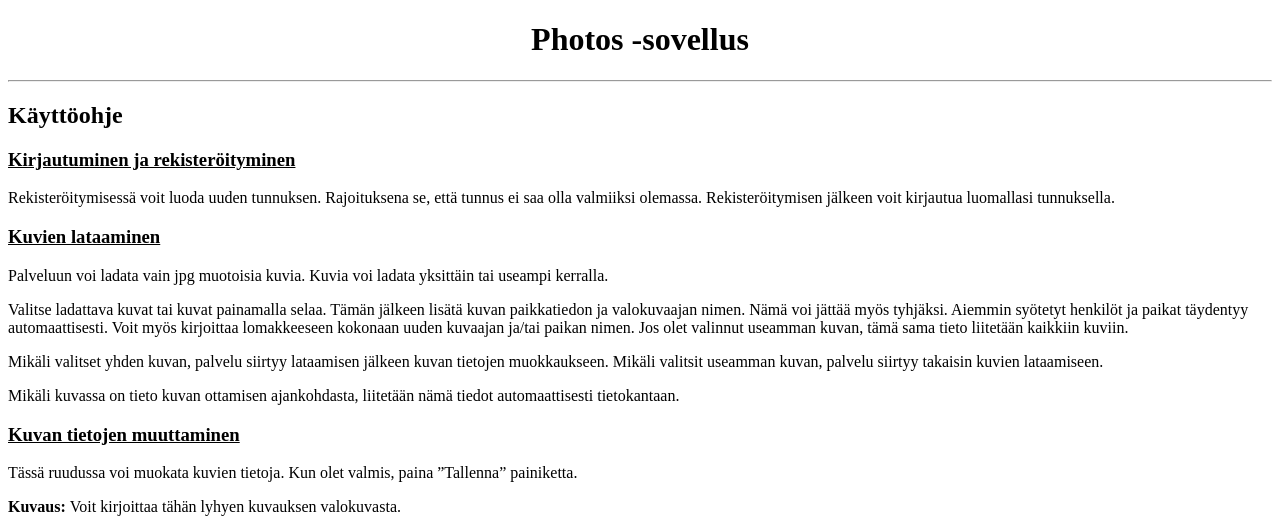
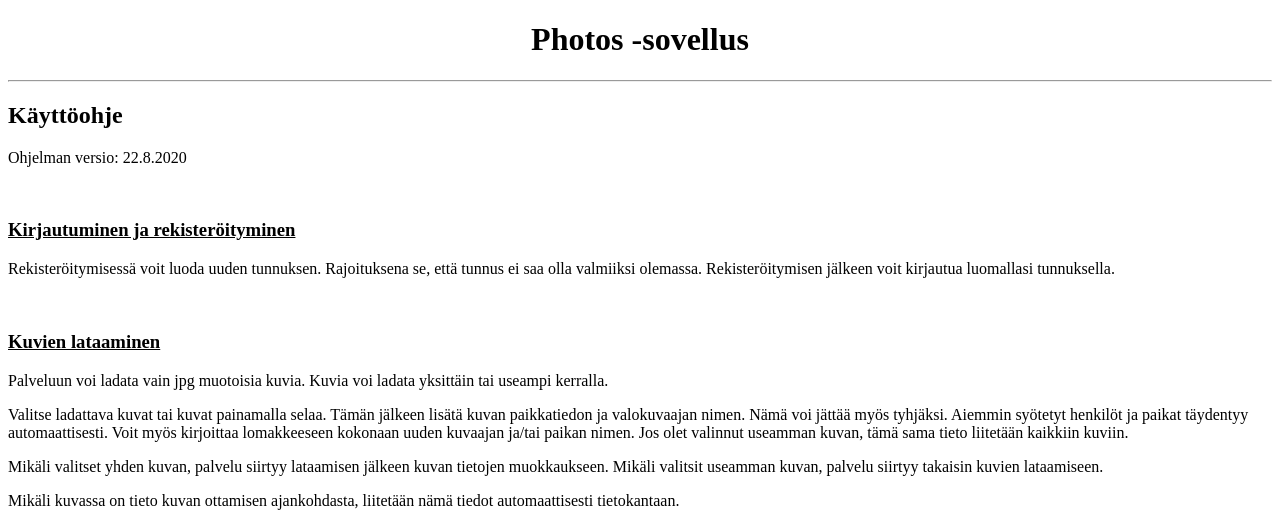
Before and after one commit to vuorenkoski/tsoha-photos, a Flask app: page /help in a window 1280 px wide. Shown: the top 518 px of the page. Run offline with Flask 2, Linux system fonts and the light colour scheme.

Commit message:
Ohjeen layout-muutos ja suomenkieliset kommentit pois

```diff
--- a/app.py
+++ b/app.py
@@ -4,6 +4,7 @@ import re
 
 app = Flask(__name__)
 app.secret_key = getenv("SECRET_KEY")
+app.version = "22.8.2020"
 
 from db import db, get_all_persons, get_all_keywords, add_person_todb
 import users, photos, places
@@ -263,7 +264,7 @@ def logout():
 @app.route("/help")
 def help():
     session["page"]="/help"
-    return render_template("help.html")
+    return render_template("help.html", version=app.version)
 
 @app.route("/admin", methods=["GET"])
 def admin():
--- a/db.py
+++ b/db.py
@@ -5,7 +5,6 @@ from os import getenv
 app.config["SQLALCHEMY_DATABASE_URI"] = getenv("DATABASE_URL")
 db = SQLAlchemy(app)
 
-# Lisää henkilön tietokantaan jollei sitä ole siellä aiemmin. Palauttaa henkilön id numeron.
 def add_person_todb(name):
     if name=="" or name=="None":
         return None
@@ -17,7 +16,6 @@ def add_person_todb(name):
         db.session.commit()
     return person_id[0]
 
-# Lisää avainsanan tietokantaan jollei sitä ole siellä aiemmin. Palauttaa avainsanan id numeron.
 def add_keyword_todb(keyword):
     if keyword=="" or keyword=="None":
         return None
--- a/photos.py
+++ b/photos.py
@@ -104,7 +104,6 @@ def get_attributes(photo_id):
         "LEFT JOIN photos_henkilot ON photos_valokuvat.valokuvaaja_id=photos_henkilot.id WHERE photos_valokuvat.id=:photo_id"
     return db.session.execute(sql, {"photo_id":photo_id}).fetchone()
 
-# Palauttaa valokuvassa esiintyvät henkilöt
 def get_persons(photo_id):
     sql = "SELECT nimi FROM photos_henkilot,photos_valokuvienhenkilot WHERE valokuva_id=:id AND photos_henkilot.id=henkilo_id"
     persons = db.session.execute(sql, {"id":photo_id}).fetchall()
@@ -113,7 +112,6 @@ def get_persons(photo_id):
         personstr = "--"
     return (personstr,persons)
 
-# Palauttaa valokuvan avainsanat
 def get_keywords(photo_id):
     sql = "SELECT avainsana FROM photos_avainsanat,photos_valokuvienavainsanat WHERE valokuva_id=:id AND photos_avainsanat.id=avainsana_id"
     keywords = db.session.execute(sql, {"id":photo_id}).fetchall()
@@ -122,7 +120,6 @@ def get_keywords(photo_id):
         keywordstr = "--"
     return (keywordstr,keywords)
 
-# Palauttaa valokuvan oikeudet
 def get_permissions(photo_id):
     sql = "SELECT tunnus FROM photos_oikeudet,photos_kayttajat WHERE valokuva_id=:id AND photos_kayttajat.id=kayttaja_id"
     permissions = db.session.execute(sql, {"id":photo_id}).fetchall()
--- a/places.py
+++ b/places.py
@@ -1,6 +1,5 @@
 from db import db
 
-# Lisää paikan tietokantaan jollei sitä ole siellä aiemmin. Palauttaa paikan id numeron.
 def add(place):
     if place=="" or place=="None":
         return None
--- a/templates/help.html
+++ b/templates/help.html
@@ -3,15 +3,20 @@
 
 {% block content %}
 
+<p>Ohjelman versio: {{ version }}</p>
+
+<br>
 <h3><u>Kirjautuminen ja rekisteröityminen</u></h3>
-Rekisteröitymisessä voit luoda uuden tunnuksen. Rajoituksena se, että tunnus ei saa olla valmiiksi olemassa. Rekisteröitymisen jälkeen voit kirjautua luomallasi tunnuksella.
+<p>Rekisteröitymisessä voit luoda uuden tunnuksen. Rajoituksena se, että tunnus ei saa olla valmiiksi olemassa. Rekisteröitymisen jälkeen voit kirjautua luomallasi tunnuksella.</p>
 
+<br>
 <h3><u>Kuvien lataaminen</u></h3>
 <p>Palveluun voi ladata vain jpg muotoisia kuvia. Kuvia voi ladata yksittäin tai useampi kerralla.</p>
 <p>Valitse ladattava kuvat tai kuvat painamalla selaa. Tämän jälkeen lisätä kuvan paikkatiedon ja valokuvaajan nimen. Nämä voi jättää myös tyhjäksi. Aiemmin syötetyt henkilöt ja paikat täydentyy automaattisesti. Voit myös kirjoittaa lomakkeeseen kokonaan uuden kuvaajan ja/tai paikan nimen. Jos olet valinnut useamman kuvan, tämä sama tieto liitetään kaikkiin kuviin.</p>
 <p>Mikäli valitset yhden kuvan, palvelu siirtyy lataamisen jälkeen kuvan tietojen muokkaukseen. Mikäli valitsit useamman kuvan, palvelu siirtyy takaisin kuvien lataamiseen.
 <p>Mikäli kuvassa on tieto kuvan ottamisen ajankohdasta, liitetään nämä tiedot automaattisesti tietokantaan.</p>
 
+<br>
 <h3><u>Kuvan tietojen muuttaminen</u></h3>
 <p>Tässä ruudussa voi muokata kuvien tietoja. Kun olet valmis, paina ”Tallenna” painiketta.</p>
 <p><b>Kuvaus: </b>Voit kirjoittaa tähän lyhyen kuvauksen valokuvasta.</p>
@@ -29,17 +34,21 @@ Rekisteröitymisessä voit luoda uuden tunnuksen. Rajoituksena se, että tunnus
 
 <p><b>Valokuvan katseluoikeudet: </b>Tähän voit antaa kuvan katseluoikeuksia yhdelle tai useammalle käyttäjälle. Toimii samalla periaatteella kuin henkilön lisääminen ja poistaminen.</p>
 
+<br>
 <h3><u>Omien kuvien selaaminen</u></h3>
 <p>Näkymässä on lista omista kuvistasi. Painamalla ”Näytä kuva” kuva näkyy suurena. Pääset tästä takaisin painamalla selaimen edellinen painiketta. Näet tarkemmat paikan tiedot painamalla paikan nimeä.</p>
 <p>Painamalla ”Muokkaa tietoja” pääset näkymään, jossa voit muokata kuvan tietoja. Kuvan voi poistaa painamalla ”Poista kuva”. Tämän jälkeen tulee vielä varmistus haluatko todella poistaa kuvan. Voit painaa tässä kohtaa selaimen edellinen painiketta, jos et halua poistaa kuvaa.</p>
 <p>Näkymässä voit myös rajata listassa olevia valokuvia. Voit rajata kuvat alku ja/tai loppupäivämäärän mukaan. Voit myös rajata näkyviin kuvat vain tietystä paikasta, tietyllä avainsanalla ja tai kuvat jossa on tietty henkilö. Tehdyt rajaukset päivittyvät listaan, kun painat ”Päivitä” nappia. Tehdyt rajaukset poistuvat ”Reset” napista.</p>
 
+<br>
 <h3><u>Muiden kuvien selaaminen</u></h3>
 <p>Toimii samalla periaatteella kuin omien kuvien selailu. Et voi kuitenkaan muuttaa kuvan tietoja tai poistaa kuvia.</p>
 
+<br>
 <h3><u>Paikkojen selaaminen ja tietojen muuttaminen</u></h3>
 <p>Näkymässä voi selata käyttäjien lisäämiä paikkoja. Voit muokata tietoja painamalla paikan kohdalla ”Muokkaa tietoja”. Muokkausnäkymässä voit muuttaa tietoja. Paina lopuksi ”Tallenna tiedot”</p>
 
+<br>
 <h3><u>Salasanan vaihtaminen</u></h3>
 <p>Kirjoita uusi salasana tekstikenttään ja paina "vaihda".</p>
 
```
